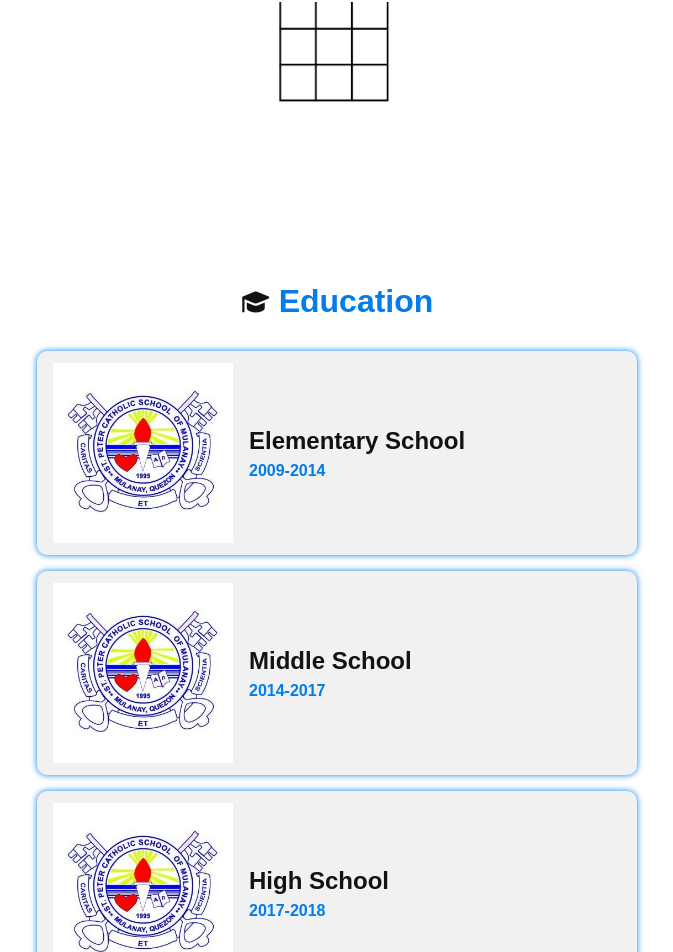
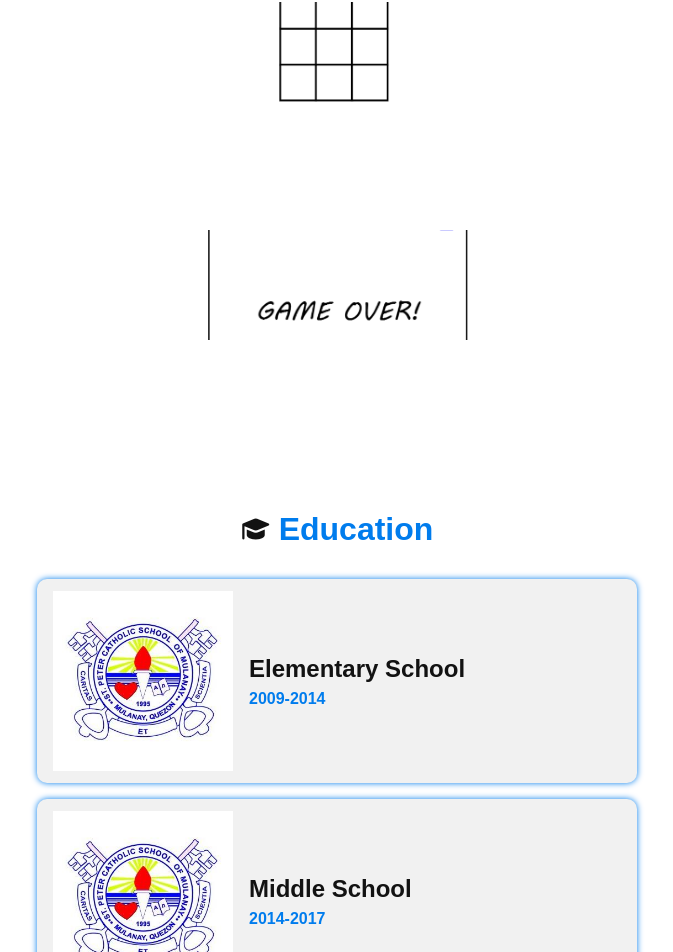
Before and after one commit to Kynchan123/vite.nykosh, a React (Vite) app: page / in a window 1280 px wide. Shown: the part 4648-5600 px from the top of the page, without its empty margins (303-976 px from the left). Built offline with nearby package versions, Linux system fonts and the light colour scheme.

Commit message:
updated files

```diff
--- a/src/components/Projects.jsx
+++ b/src/components/Projects.jsx
@@ -5,6 +5,7 @@ import aeImg from "../assets/ae.png";
 import jsLogo from "../assets/JavaScript-logo.png";
 import weatherAppImg from "../assets/weather-app.png";
 import tictacImg from "../assets/tictac.png";
+import snakeGameImg from "../assets/snakeGame.png";
 
 import hikigayaVideo from "../assets/hikigaya x yukino.mp4";
 import cradlesVideo from "../assets/cradles.mp4";
@@ -115,7 +116,7 @@ export default function Projects() {
               <div className="button-container">
                 <button className="view-btn">View</button>
                 <a
-                  href="https://github.com/Kynchan123/weather-app/blob/main/index.html"
+                  href="https://github.com/Kynchan123/weather-app"
                   target="_blank"
                   rel="noopener noreferrer"
                 >
@@ -139,13 +140,43 @@ export default function Projects() {
             <div className="overlay">
               <h3>Tic Tac Toe</h3>
               <p>
-                This is a JS-based Tic Tac Toe with PvP and AI mode available
-                created as a practice for my coding skills.
+                This is a JS-based basic Tic Tac Toe with PvP and AI mode
+                available created as a practice for my coding skills.
               </p>
               <div className="button-container">
                 <button className="view-btn">View</button>
                 <a
-                  href="https://github.com/Kynchan123/tic-tac-toe/blob/main/index.html"
+                  href="https://github.com/Kynchan123/tic-tac-toe"
+                  target="_blank"
+                  rel="noopener noreferrer"
+                >
+                  <button className="code-btn">Code</button>
+                </a>
+              </div>
+            </div>
+          </a>
+        </div>
+      </div>
+
+      <div className="js-works">
+        <div className="js-wrapper">
+          <a
+            href="https://snake-game-eight-coral.vercel.app/"
+            target="_blank"
+            rel="noopener noreferrer"
+            className="project-card"
+          >
+            <img src={snakeGameImg} alt="Snake Game" />
+            <div className="overlay">
+              <h3>Snake Game</h3>
+              <p>
+                This is a JS-based basic Snake Game created as a practice for my
+                coding skills.
+              </p>
+              <div className="button-container">
+                <button className="view-btn">View</button>
+                <a
+                  href="https://github.com/Kynchan123/snake-game"
                   target="_blank"
                   rel="noopener noreferrer"
                 >
```
Also changed, not shown: src/assets/snakeGame.png (added).
